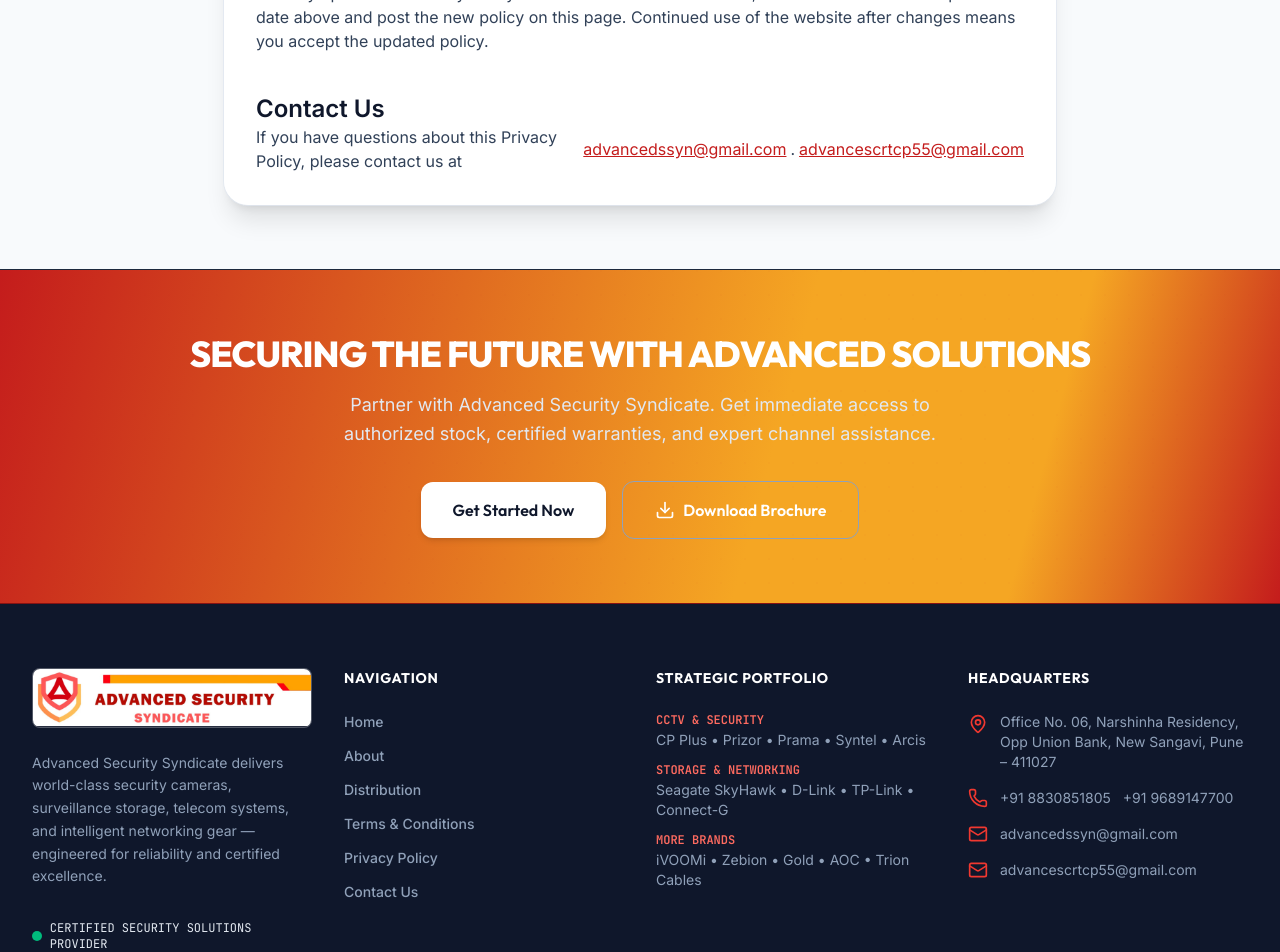
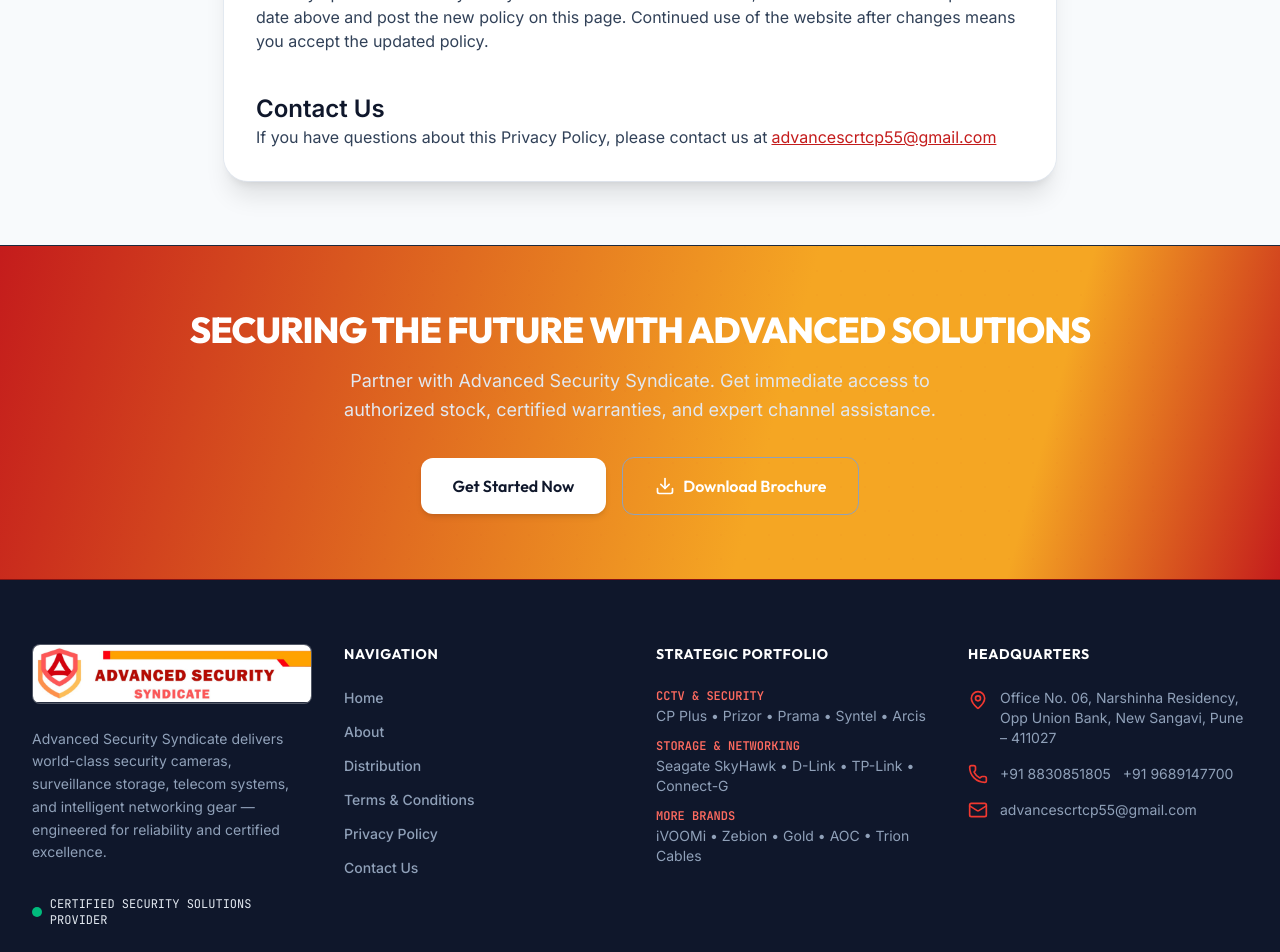
Before and after one commit to Suhas-Borkar/ADVANCED-SECURITY-SYNDICATE, a Next.js app: page /privacy-policy in a window 1280 px wide. Shown: the part 1620-2572 px from the top of the page. Built offline with nearby package versions, Linux system fonts and the light colour scheme.

Commit message:
remove advancedssyn@gmail.com this mail

```diff
--- a/app/contact/page.tsx
+++ b/app/contact/page.tsx
@@ -5,7 +5,7 @@ import ContactView from "@/components/ContactView";
 export const metadata: Metadata = {
   title: "Contact Us — Advanced Security Syndicate",
   description:
-    "Get in touch with Advanced Security Syndicate. Office No. 06, Narshinha Residency, Opp Union Bank, New Sangavi, Pune – 411027. Phone: +91 8830851805 | +91 9689147700. Email: advancedssyn@gmail.com | advancescrtcp55@gmail.com.",
+    "Get in touch with Advanced Security Syndicate. Office No. 06, Narshinha Residency, Opp Union Bank, New Sangavi, Pune – 411027. Phone: +91 8830851805 | +91 9689147700. Email: advancescrtcp55@gmail.com.",
   openGraph: {
     title: "Contact Advanced Security Syndicate",
     description:
--- a/components/ContactView.tsx
+++ b/components/ContactView.tsx
@@ -33,7 +33,7 @@ export default function ContactView() {
     title: "Advanced Security Syndicate — Headquarters",
     address: "Office No. 06, Narshinha Residency, Opp Union Bank, New Sangavi, Pune – 411027",
     phone: "+918830851805 | | +919689147700",
-    email: " advancedssyn@gmail.com | | advancescrtcp55@gmail.com",
+    email: " advancescrtcp55@gmail.com",
     locationHint: "Opp Union Bank, New Sangavi, Pune",
     coords: "LAT: 18.5626° N, LON: 73.7884° E"
   };
--- a/components/Footer.tsx
+++ b/components/Footer.tsx
@@ -136,14 +136,6 @@ export default function Footer() {
               </li>
               <li className="flex items-center gap-3">
                 <Mail className="w-5 h-5 text-brand-500 shrink-0" />
-                <a href="mailto:advancedssyn@gmail.com" title="Email advancedssyn@gmail.com" className="text-slate-400 hover:text-white transition-colors duration-150">
-                  <span className="break-all">
-                    advancedssyn@gmail.com
-                  </span>
-                </a>
-              </li>
-              <li className="flex items-center gap-3">
-                <Mail className="w-5 h-5 text-brand-500 shrink-0" />
                 <a href="mailto:advancescrtcp55@gmail.com" title="Email advancescrtcp55@gmail.com" className="text-slate-400 hover:text-white transition-colors duration-150">
                   <span className="break-all">
                     advancescrtcp55@gmail.com
--- a/components/PrivacyPolicyView.tsx
+++ b/components/PrivacyPolicyView.tsx
@@ -85,9 +85,6 @@ export default function PrivacyPolicyView() {
         <h2 className="mt-10 text-2xl font-semibold text-slate-900">Contact Us</h2>
         <p className="flex gap-1 text-slate-700 text-ls font-sans items-center">
           If you have questions about this Privacy Policy, please contact us at
-          <a className="text-brand-600 hover:text-brand-700 underline" href="mailto:advancedssyn@gmail.com" title="Email advancedssyn@gmail.com">
-            advancedssyn@gmail.com
-          </a>.
           <a className="text-brand-600 hover:text-brand-700 underline" href="mailto:advancescrtcp55@gmail.com" title="Email advancescrtcp55@gmail.com">
             advancescrtcp55@gmail.com
           </a>
--- a/components/Terms&ConditionsView.tsx
+++ b/components/Terms&ConditionsView.tsx
@@ -194,7 +194,6 @@ export default function TermsAndConditionsView() {
 				<p className="flex gap-1 text-slate-700 text-ls font-sans items-center">
 					If you have any questions about these Terms and Conditions, You can contact
 					us by email:
-					<a className="text-brand-600 hover:text-brand-700 underline" href="mailto:advancedssyn@gmail.com" title="Email advancedssyn@gmail.com">advancedssyn@gmail.com</a>.
 					<a className="text-brand-600 hover:text-brand-700 underline" href="mailto:advancescrtcp55@gmail.com" title="Email advancescrtcp55@gmail.com">advancescrtcp55@gmail.com</a>
 				</p>
 			</section>
--- a/lib/BrochureContext.tsx
+++ b/lib/BrochureContext.tsx
@@ -57,7 +57,7 @@ brand principals.
 3. CORE REGISTERED ADDRESSES & OFFICES:
 -------------------------------------------
 • Pune Corporate Office: Office No. 06, Narshinha Residency, Opp Union Bank, New Sangavi, Pune - 411027
-  Hotline: +918830851805 | +919689147700 || Email: advancedssyn@gmail.com | advancescrtcp55@gmail.com
+  Hotline: +918830851805 | +919689147700 || Email: advancescrtcp55@gmail.com
 
 ===========================================
 ADVANCED SECURITY SYNDICATE - ENGINEERED FOR TRUSTED SECURITY
--- a/lib/mailer.ts
+++ b/lib/mailer.ts
@@ -79,7 +79,7 @@ export async function sendInquiryNotification(data: {
           <p style="color:#475569;font-size:13px;">For urgent inquiries, reach us directly:</p>
           <p style="color:#475569;font-size:13px;">
             📞 +91 88308 51805 | +91 96891 47700<br/>
-            📧 advancedssyn@gmail.com
+            📧 advancescrtcp55@gmail.com
           </p>
         </div>
         <div style="background:#f8fafc;padding:16px;text-align:center;font-size:11px;color:#94a3b8;">
```
